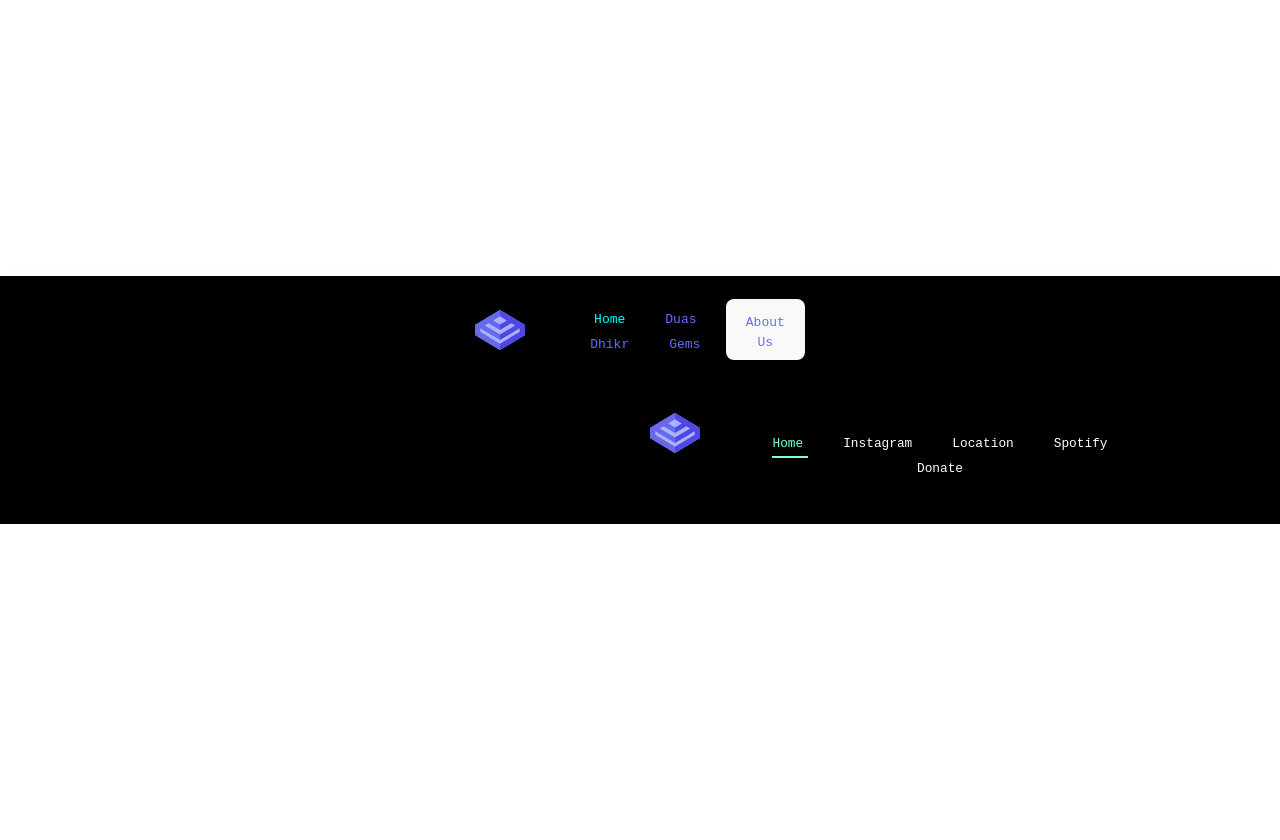
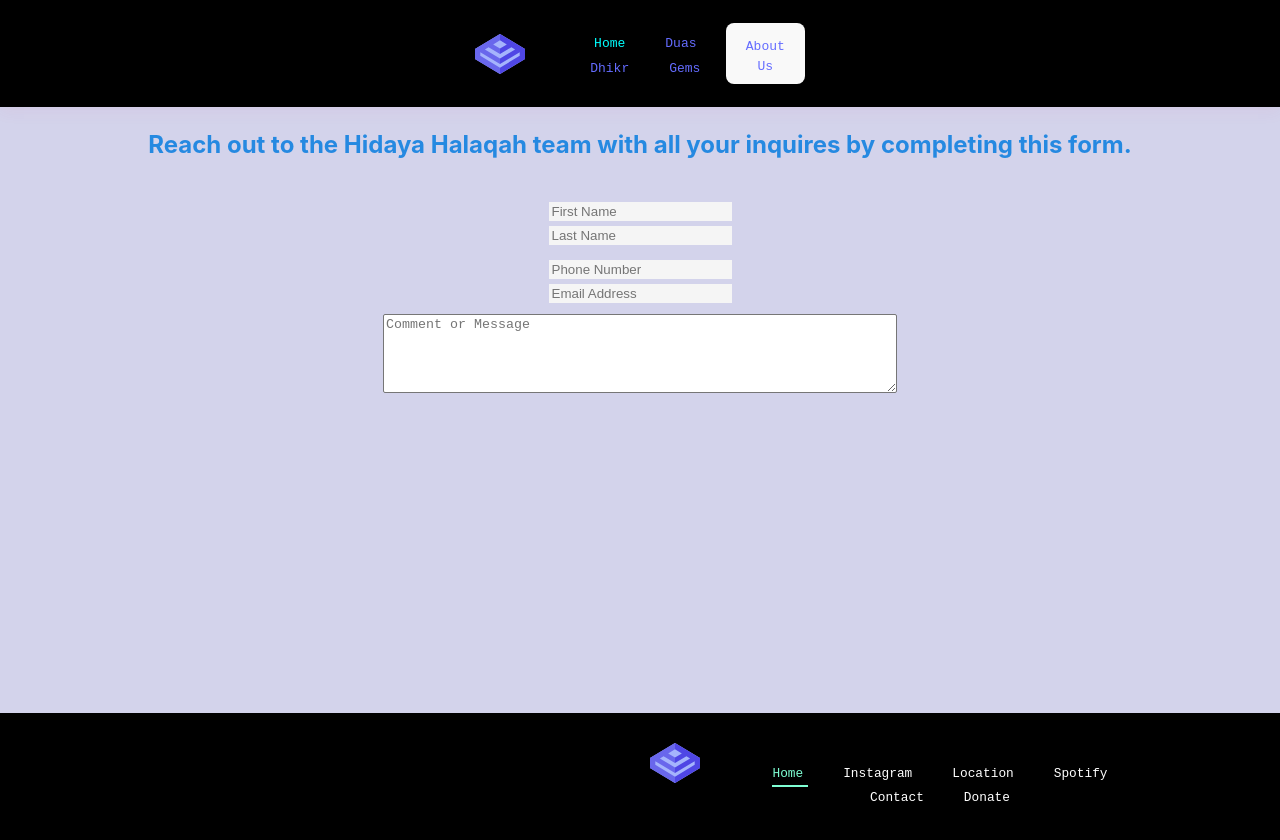
Before and after one commit to Alaabm/Capston_Hidaya_Frontend, a React (Vite) app: page /contact in a window 1280 px wide. Shown: the top 840 px of the page. Before the commit the page ends 800 px from the top, so only its background shows below. Built offline with nearby package versions, Linux system fonts and the light colour scheme.

Commit message:
added contact page

```diff
--- a/src/App.jsx
+++ b/src/App.jsx
@@ -4,12 +4,13 @@
 import { useState, useEffect, useRef } from 'react'
 import { Routes, Route } from "react-router-dom";
 import './App.css'
+import About from './pages/About';
 import AnxietyDua from './pages/AnxietyDua';
 import AlhamdulilahCounter from './pages/AlhamdulilahCounter';
 import AllahuakbarCounter from './pages/AllahuakbarCounter';
 import CalamityDua from './pages/CalamityDua';
 import CharacterDua from './pages/CharacterDua';
-import About from './pages/About';
+import Contact from './pages/Contact';
 import Dhikr from "./pages/Dhikr";
 import Duas from "./pages/Duas";
 import EveningAthkar from './pages/EveningAthkar';
@@ -33,12 +34,13 @@ function App() {
       <div>
         <Routes>
           <Route index element={<Home />} />
+          <Route path="/about" element={<About/>}/>
           <Route path="/dua/anxietyDua" element={<AnxietyDua/>}/>
           <Route path="/dhikr/alhamdulilahCounter" element={<AlhamdulilahCounter/>}/>
           <Route path="/dhikr/allahuakbarCounter" element={<AllahuakbarCounter/>}/>
           <Route path="/dua/calamityDua" element={<CalamityDua/>}/>
           <Route path="/dua/characterDua" element={<CharacterDua/>}/>
-          <Route path="/about" element={<About/>}/>
+          <Route path="/contact" element={<Contact/>}/>
           <Route path="/dhikr" element={<Dhikr/>}/>
           <Route path="/duas" element={<Duas/>}/>
           <Route path="/dua/eveningAthkar" element={<EveningAthkar/>}/>
--- a/src/components/Footer.jsx
+++ b/src/components/Footer.jsx
@@ -55,9 +55,9 @@ const Footer = () => {
               <a href="https://open.spotify.com/show/0ap3QMQixhPuhxXVT22hJO">Spotify</a>
             </li>
             {/* <li><a href="/html/about.html">About</a></li> */}
-            {/* <li>
+            <li>
               <a href="/contact">Contact</a>
-            </li> */}
+            </li>
             <li>
                 <a href="https://piousprojects.org/">Donate</a>
             </li>
--- a/src/components/GemItem.jsx
+++ b/src/components/GemItem.jsx
@@ -12,11 +12,11 @@ const GemItem = ({g, handleDeleteGem}) => {
           <div className="gem-render-username-password-div">
             <p
               style={{
-                color: "rgb(87, 15, 255)",
+                color: "060119",
                 textAlign: "left",
                 fontSize: "17px",
                 // color:"rgb(3, 3, 33)",
-                color: "whitesmoke",
+                // color: "whitesmoke",
 
               }}
             >
--- /dev/null
+++ b/src/pages/Contact.jsx
@@ -0,0 +1,147 @@
+import { useState, useEffect, useRef } from "react";
+
+import React from 'react'
+
+const Contact = () => {
+    const [contact, setContact] = useState([]);
+    const firstRef = useRef(null);
+    const lastRef = useRef(null);
+    const phoneRef = useRef(null);
+    const emailRef = useRef(null);
+    const messageRef = useRef(null);
+
+    const handleSubmit = async (evt) => {
+        evt.preventDefault();
+        try {
+          const body = {
+            first: firstRef.current.value,
+            last: lastRef.current.value,
+            phone: phoneRef.current.value,
+            email: emailRef.current.value,
+            message: messageRef.current.value,
+
+          };
+
+          const response = await fetch(`${BASE_URL}/contact`, {
+            method: "POST",
+            headers: {
+              "Content-Type": "application/json",
+            },
+            body: JSON.stringify(body),
+          });
+
+          const data = await response.json();
+
+          setContact([...contact, data]);
+        }catch (err) {
+          console.log(err);
+        }
+      };
+
+  return (
+    <>
+        <form
+
+        >
+
+<h2>Reach out to the Hidaya Halaqah team with all your inquires by completing this form.</h2>
+
+            <div
+
+
+            style={{
+                minHeight:"65vh",
+                  paddingTop: '100px',
+                //   margin: '15px',
+                padding: '5px',
+
+              }}
+            >
+
+
+                <div
+                style={{
+                    paddingTop: '10px',
+                    paddingBottom: '10px',
+
+                }}
+                >
+                    <input
+                    style={{
+                        backgroundColor: 'whitesmoke',
+                        border: '1px solid whitesmoke',
+                        color:'black'
+                    }}
+                    type="text" ref={firstRef} placeholder="First Name"/>
+                    <br />
+
+
+                    <input
+                    style={{
+                        backgroundColor: 'whitesmoke',
+                        border: '1px solid whitesmoke',
+                        color:'black'
+
+                    }}
+                    type="text" ref={lastRef} placeholder="Last Name"/>
+
+                </div>
+                <div
+                style={{
+                    // paddingTop: '10px',
+                    // paddingBottom: '10px',
+                    // margin:"20px",
+                }}
+                >
+
+                    <input
+                    style={{
+                        backgroundColor: 'whitesmoke',
+                        border: '1px solid whitesmoke',
+                        color:'black'
+
+                    }}
+                    type="text" ref={phoneRef} placeholder="Phone Number"/>
+                    <br />
+                    <input
+                    style={{
+                        backgroundColor: 'whitesmoke',
+                        border: '1px solid whitesmoke',
+                        color:'black'
+
+                    }}
+                    type="text" ref={emailRef} placeholder="Email Address"/>
+                </div>
+                <div
+                style={{
+                    paddingTop: '10px',
+                    paddingBottom: '10px',
+
+
+                }}
+                >
+                    <textarea
+
+                    style={{
+                        width:"40%",
+                        height:"60px",
+                        overflow:"hidden",
+                        whiteSpace:"wrap",
+                        borderRadius:"2px",
+                        paddingBottom: '15px',
+                        backgroundColor: 'white',
+                        color: 'black'
+
+                    }}
+
+                    col="100" row="5" type="text" ref={messageRef} placeholder="Comment or Message" />
+                </div>
+
+            </div>
+
+        </form>
+    </>
+  )
+}
+
+export default Contact
--- a/src/styles/Gems.css
+++ b/src/styles/Gems.css
@@ -82,9 +82,12 @@
     /* background-color: #092021; */
     /* background-color: #3e7f81;
     border: 2px solid #3e7f81; */
-    border: 2px solid #011f20;;
+    /* border: 2px solid #011f20;;
     background-color: #011f20;
-    color: whitesmoke
+    color: whitesmoke; */
+    background-color: #2e465f;
+    border: 2px solid #2e465f;
+    color: whitesmoke(3, 3, 33) ;
 
     /* box-sizing: border-box; */
 }
@@ -92,12 +95,16 @@
 #create-gem-button{
     /* border: 2px solid #011f20;
     background-color: #011f20; */
-    background-color: lightblue;
+    border: 2px solid #060119;;
+    background-color: #060119;
+    color: whitesmoke;
+    /* background-color: lightblue;
     border: 2px solid lightblue;
+    color: rgb(3, 3, 33) ; */
     /* background-color: #092021; */
     font-weight: bolder;
     border-radius:10px;
-    color: rgb(3, 3, 33) ;
+
     width: 200px;
     height: 40px;
     /* box-shadow: 0 4px 8px rgba(0, 0, 0, 0.1); */
@@ -105,11 +112,11 @@
 }
 
 
-
+/* Gem Render container */
 .gem-render{
     /* border: 2px solid rgb(87, 15, 255); */
     border-radius:10px;
-    margin-top: 5px;
+    margin-top: 10px;
     margin-left: 100px;
     margin-right: 100px;
     /* padding: 10px; */
@@ -119,7 +126,7 @@
     /* background-color: rgb(143, 162, 203); */
     /* background: linear-gradient( #8276b6, #afc8d7); */
     /* background: linear-gradient( #afc8d7, #8276b6); */
-    background-color: rgb(3, 3, 33);
+    background-color: #2e465f;
 
 }
 
@@ -152,11 +159,12 @@
     /* padding-left:20px; */
 }
 
+
 .gem-render-username-password-div, h3{
     text-align: center;
     padding-left:20px;
     padding-top: 10px;
-    color: rgb(3, 3, 33);
+    color: rgb(179, 179, 206);
     font-weight: bolder;
 
 }
@@ -165,9 +173,11 @@
     text-align: left;
     padding-left:20px;
 }
+
+/* paragraph background for gem */
 .gem-render-topic-gem-div{
-    /* border: 2px solid blue; */
-    background-color: whitesmoke;
+    border: 2px solid whitesmoke;
+    background-color: #060119;
     /* background-color: "whitesmoke"; */
     /* border-radius:10px; */
     /* color:rgb(171, 11, 11); */
@@ -191,7 +201,7 @@
     margin: auto;
     text-align: center;
     word-spacing: 4px;
-    color: rgb(11, 48, 80);
+    color: rgb(179, 179, 206);
     font-size:11pt;
     padding-bottom: 10px;
 }
```
